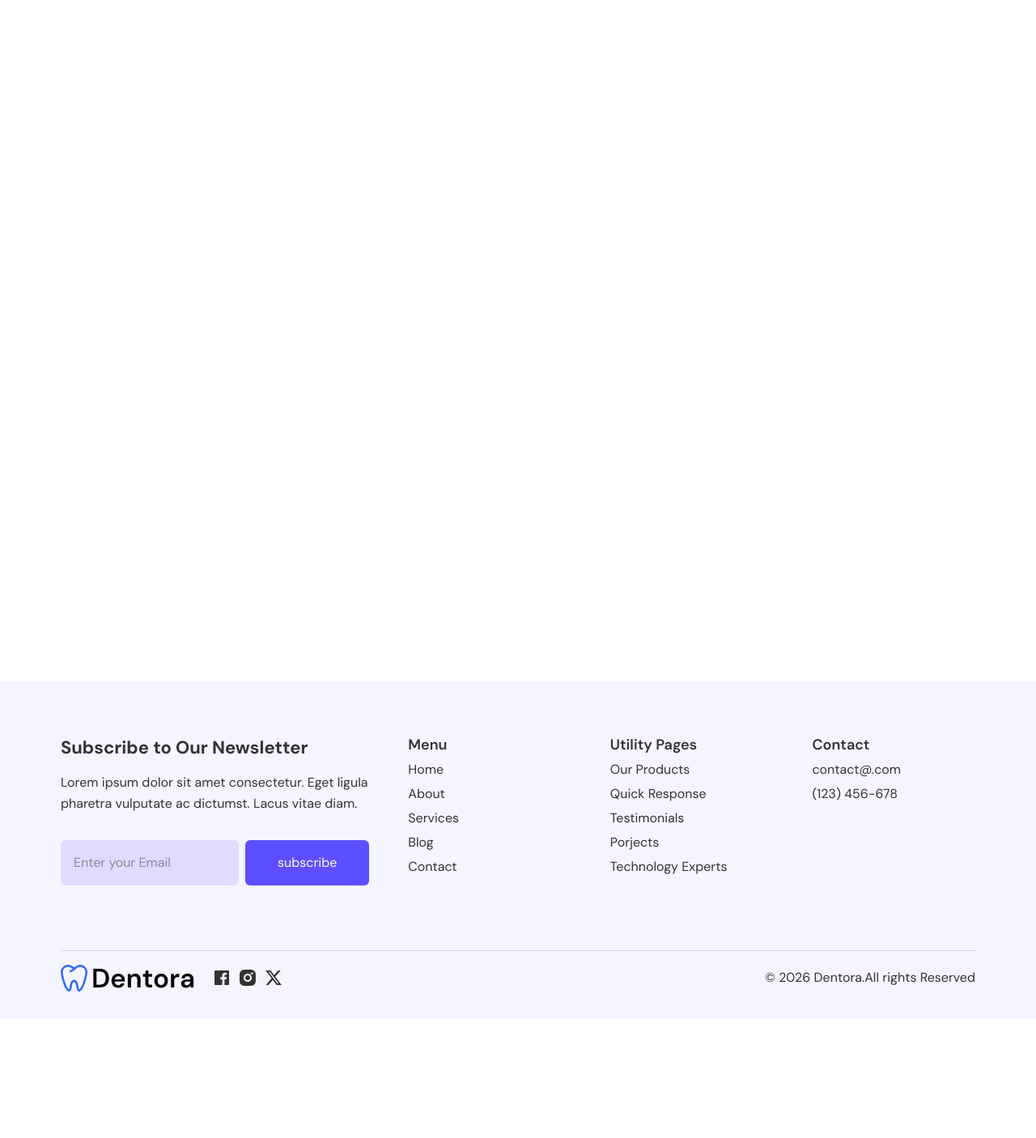
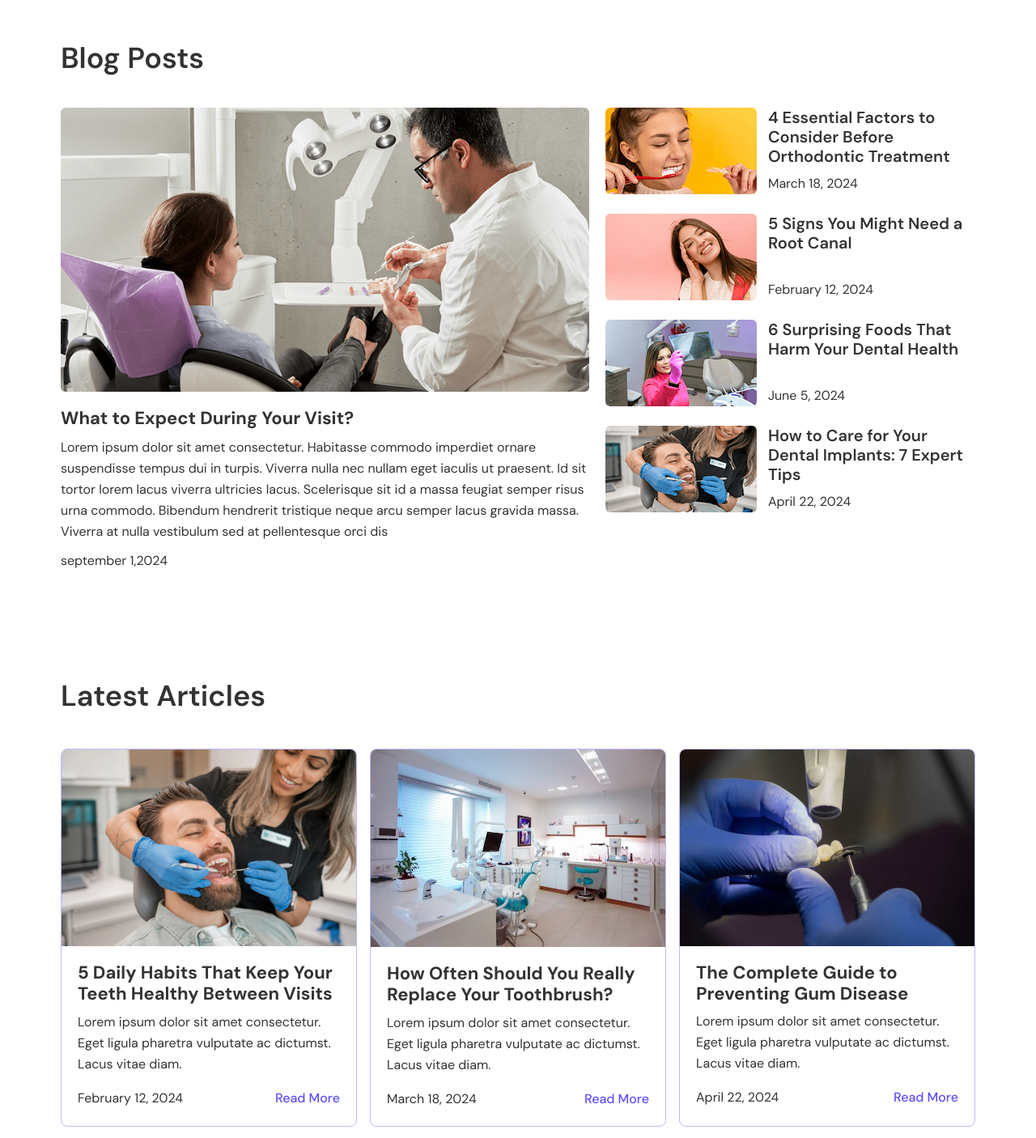
Before and after one commit to fahrypratama17/Project_Next, a Next.js app in the folder dentora/: page /blog in a window 1280 px wide. Shown: the part 62-1468 px from the top of the page at 81% size. Before the commit the page ends 1320 px from the top, so only its background shows below. Built offline with nearby package versions, Linux system fonts and the light colour scheme.

Commit message:
add: implement Blog page with featured post, latest articles, and call-to-action section

```diff
--- a/dentora/app/blog/page.tsx
+++ b/dentora/app/blog/page.tsx
@@ -1,5 +1,86 @@
+import Image from "next/image";
+import { blogPostItems, blogPostPageItems } from "@/data/data";
+import BlogCard from "@/components/BlogCard";
+import Cta from "@/components/Cta";
+
 const page = () => {
-  return <div>Blog page</div>;
+  return (
+    <>
+      <section className="section">
+        <div className="container">
+          <div>
+            <h2 className="title">Blog Posts</h2>
+          </div>
+
+          <div className=":lg:gap-9 mt-10 grid gap-5 lg:grid-cols-[1fr_0.7fr]">
+            <div>
+              <div>
+                <Image
+                  src={"/images/blog-page-banner.png"}
+                  alt={"blog page banner"}
+                  width={756}
+                  height={406}
+                  className="rounded-md"
+                />
+              </div>
+
+              <div className="my-5 space-y-2.5">
+                <h3 className="card-title">
+                  What to Expect During Your Visit?
+                </h3>
+                <p>
+                  Lorem ipsum dolor sit amet consectetur. Habitasse commodo
+                  imperdiet ornare suspendisse tempus dui in turpis. Viverra
+                  nulla nec nullam eget iaculis ut praesent. Id sit tortor lorem
+                  lacus viverra ultricies lacus. Scelerisque sit id a massa
+                  feugiat semper risus urna commodo. Bibendum hendrerit
+                  tristique neque arcu semper lacus gravida massa. Viverra at
+                  nulla vestibulum sed at pellentesque orci dis
+                </p>
+                <p>september 1,2024</p>
+              </div>
+            </div>
+
+            <div className="space-y-6">
+              {blogPostPageItems.map((item) => (
+                <div key={item.id} className="flex gap-3.5">
+                  <div className="shrink-0">
+                    <Image
+                      src={item.img}
+                      alt={item.title}
+                      width={187}
+                      height={107}
+                      className="rounded-md"
+                    />
+                  </div>
+                  <div className="flex flex-col space-y-2">
+                    <h3 className="text-xl font-semibold">{item.title}</h3>
+                    <p className="mt-auto">{item.date}</p>
+                  </div>
+                </div>
+              ))}
+            </div>
+          </div>
+        </div>
+      </section>
+
+      <section className="section mb-20">
+        <div className="container space-y-11">
+          <h2 className="title">Latest Articles</h2>
+
+          <div className="grid gap-4 sm:grid-cols-2 lg:grid-cols-3">
+            {blogPostItems.map((item) => (
+              <BlogCard key={item.id} {...item} />
+            ))}
+          </div>
+        </div>
+      </section>
+
+      <section className="section">
+        <Cta />
+      </section>
+    </>
+  );
 };
 
 export default page;
```
